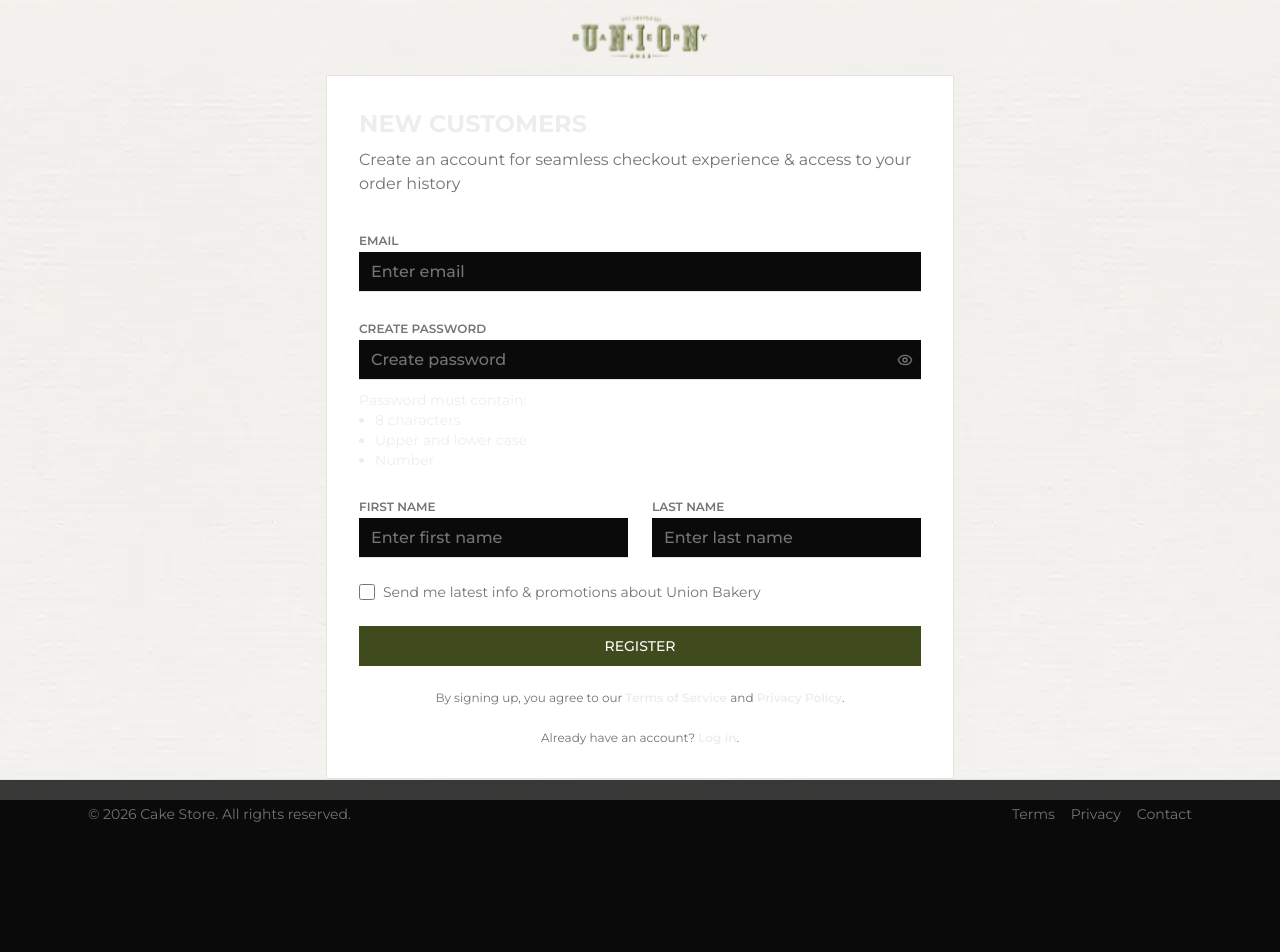
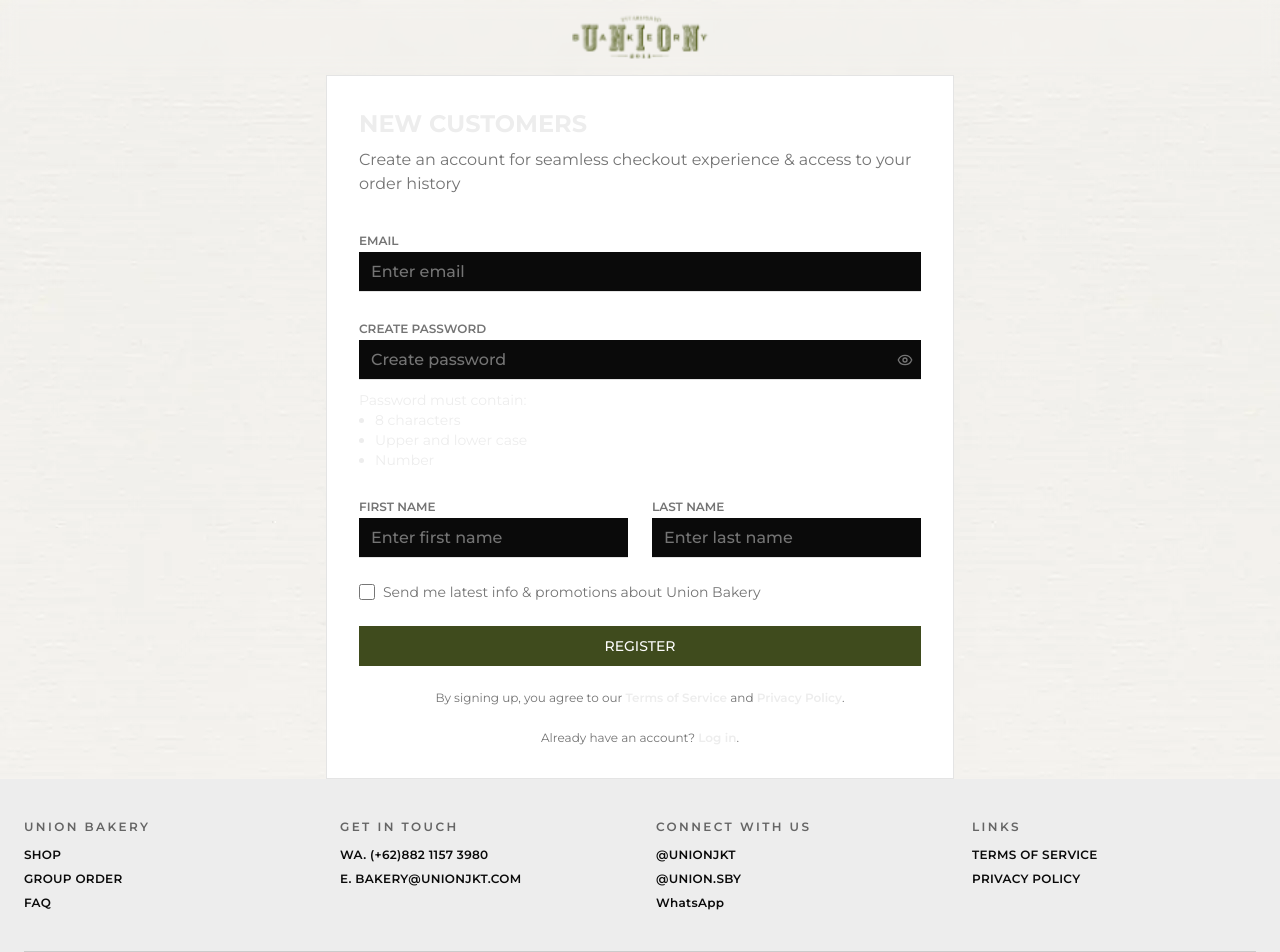
Before and after one commit to rayhanyovi/cake-shop, a Next.js app: page /auth/register in a window 1280 px wide. Shown: the top 952 px of the page. Before the commit the page ends 848 px from the top, so only its background shows below. Built offline with nearby package versions, Linux system fonts and the light colour scheme; no server answers.

Commit message:
style: update footer layout

```diff
--- a/src/components/Footer.tsx
+++ b/src/components/Footer.tsx
@@ -2,19 +2,68 @@
 
 export default function Footer() {
   return (
-    <footer className="w-full border-t border-border bg-background/80">
-      <div className="mx-auto flex w-full max-w-6xl flex-col gap-4 px-6 py-6 text-sm text-muted-foreground sm:flex-row sm:items-center sm:justify-between">
-        <p>© 2026 Cake Store. All rights reserved.</p>
-        <div className="flex items-center gap-4">
-          <Link href="/terms" className="transition hover:text-foreground">
-            Terms
-          </Link>
-          <Link href="/privacy" className="transition hover:text-foreground">
-            Privacy
-          </Link>
-          <Link href="/contact" className="transition hover:text-foreground">
-            Contact
-          </Link>
+    <footer className="w-full bg-foreground text-background">
+      <div className="mx-auto flex w-full max-w-7xl flex-col gap-10 px-6 py-10 text-sm">
+        <div className="grid gap-8 md:grid-cols-4">
+          <div className="space-y-3">
+            <p className="text-xs font-semibold uppercase tracking-[0.2em] text-background/60">
+              Union Bakery
+            </p>
+            <div className="space-y-2 text-xs font-semibold uppercase tracking-wide">
+              <Link href="/shop" className="block hover:text-background/70">
+                Shop
+              </Link>
+              <Link
+                href="/group-order"
+                className="block hover:text-background/70"
+              >
+                Group Order
+              </Link>
+              <Link href="/faq" className="block hover:text-background/70">
+                FAQ
+              </Link>
+            </div>
+          </div>
+
+          <div className="space-y-3">
+            <p className="text-xs font-semibold uppercase tracking-[0.2em] text-background/60">
+              Get in touch
+            </p>
+            <div className="space-y-2 text-xs font-semibold uppercase tracking-wide">
+              <p>WA. (+62)882 1157 3980</p>
+              <p>E. bakery@unionjkt.com</p>
+            </div>
+          </div>
+
+          <div className="space-y-3">
+            <p className="text-xs font-semibold uppercase tracking-[0.2em] text-background/60">
+              Connect with us
+            </p>
+            <div className="space-y-2 text-xs font-semibold uppercase tracking-wide">
+              <p>@unionjkt</p>
+              <p>@union.sby</p>
+              <p className="normal-case font-semibold">WhatsApp</p>
+            </div>
+          </div>
+
+          <div className="space-y-3">
+            <p className="text-xs font-semibold uppercase tracking-[0.2em] text-background/60">
+              Links
+            </p>
+            <div className="space-y-2 text-xs font-semibold uppercase tracking-wide">
+              <Link href="/terms" className="block hover:text-background/70">
+                Terms of Service
+              </Link>
+              <Link href="/privacy" className="block hover:text-background/70">
+                Privacy Policy
+              </Link>
+            </div>
+          </div>
+        </div>
+
+        <div className="border-t border-background/15 pt-4 text-xs text-background/60">
+          © 2024 The Union Group. All rights reserved. Site by Rayhan Yovi, made
+          for Antikode's technical test.
         </div>
       </div>
     </footer>
```
